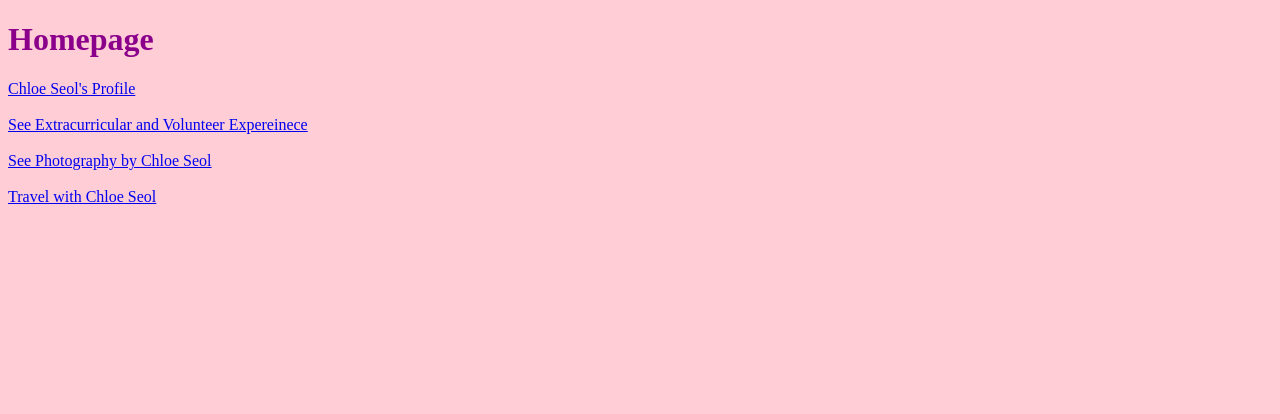
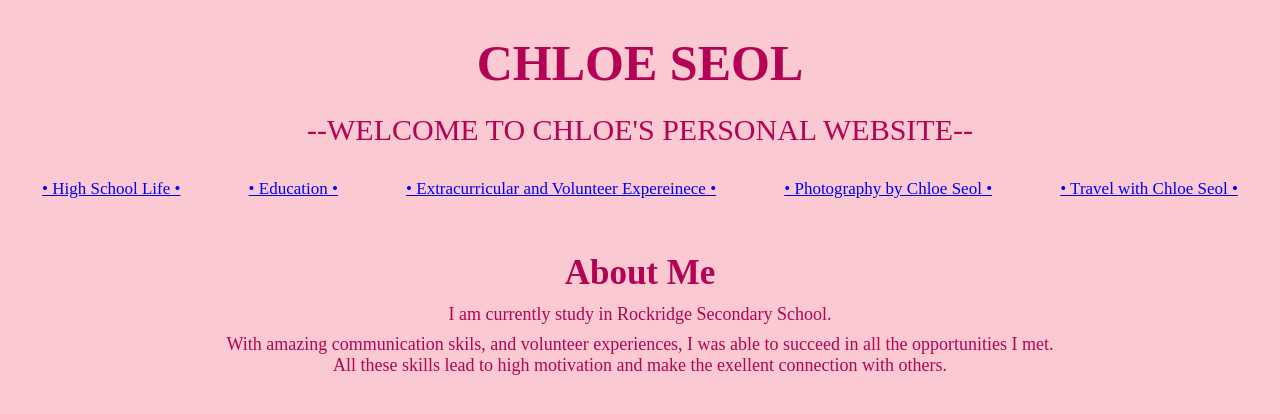
Before and after one commit to Chloeseol22/Chloeseol22.github.io, a plain HTML site: page index.html in a window 1280 px wide. Drawn offline with Linux system fonts and the light colour scheme.

Commit message:
Initialized Index3

```diff
--- /dev/null
+++ b/Styles/style(high-school activities).css
@@ -0,0 +1,24 @@
+section{
+    text-align: center;
+}
+.section1{
+    test-align: center;
+}
+section{
+    line-height: 0.9;
+}
+.section1{
+    line-height: 0.8
+}
+h2{
+    line-height: 0.7
+}
+html{
+    background-color:  #b9ddd8;
+}
+section{
+    color: rgb(10, 32, 10);
+}
+h1{
+    color: rgb(2, 34, 2)
+}
--- a/Styles/style(index).css
+++ b/Styles/style(index).css
@@ -5,8 +5,58 @@ h1 {
     font-size: 50px;
 }  */
 h1{
-    color: darkmagenta;
+    color: rgb(179, 3, 85);
 }
 body{
-    background-color: rgb(255, 205, 214);
+    background-color:  #fac9d1;
 }
+
+h1{
+    font-size: 50px;
+}
+nav{
+    font-size: 17px;
+}
+h2{
+    line-height: 0.7;
+}
+h2{
+    font-size: 35px;
+}
+.heading1{
+    font-size: 30px;
+}
+.heading1{
+    line-height:0.3;
+}
+nav{
+    line-height:0.8;
+}
+section{
+    font-size: 18px;
+}
+nav{
+    text-decoration: none;
+}
+.step1{
+    line-height: 0.1;
+}
+body{
+    color: rgb(179, 3, 85);
+}
+h2{
+    text-align: center;
+}
+section{
+    text-align: center;
+}
+nav{
+    display:flex;
+    justify-content:space-around
+}
+header{
+    text-align: center;
+}
+nav{
+    color: rgb(179, 3, 85);
+}
--- a/index.html
+++ b/index.html
@@ -5,16 +5,27 @@
     </head>
     <body>
         <header>
-        <h1>Homepage</h1>
+            <h1>CHLOE SEOL</h1>
+            <p class= heading1>--WELCOME TO CHLOE'S PERSONAL WEBSITE-- </p>
         </header>
+        <br>
         <nav>
-        <a href= "profile.html">Chloe Seol's Profile</a>
+            <a href= "High-School Activities.html">• High School Life •</a>
+            <a href="Educations.html">• Education •</a>
+            <a href= "activities.html">• Extracurricular and Volunteer Expereinece •</a>
+            <a href= "photography.html">• Photography by Chloe Seol •</a>
+            <a href= "travel.html">• Travel with Chloe Seol •</a>
+        </nav>
         <br><br>
-        <a href= "activities.html">See Extracurricular and Volunteer Expereinece</a>
-        <br><br>
-        <a href= "photography.html">See Photography by Chloe Seol</a>
-        <br><br>
-        <a href= "travel.html">Travel with Chloe Seol</a>
-        </nav>
+        <h2>About Me</h2>
+        <section>
+            <p class= step1>
+                    I am currently study in Rockridge Secondary School.
+            </p>
+             <p>    With amazing communication skils, and volunteer experiences, I was able to succeed in all the opportunities I met.
+                <br>
+                All these skills lead to high motivation and make the exellent connection with others.
+            </p>
+        </section>
     </body>
 </html>
```
Also changed, not shown: Educations.html (added, +11 -0 lines), High-School Activities.html (added, +36 -0 lines), activities.html (+2 -4 lines), photography.html (+2 -2 lines), profile.html (deleted, +0 -21 lines), travel.html (+2 -2 lines), Styles/style(activities).css (added), Styles/style(education).css (added), Styles/style(phtography).css (added), Styles/style(travel).css (added), 2 other files.
